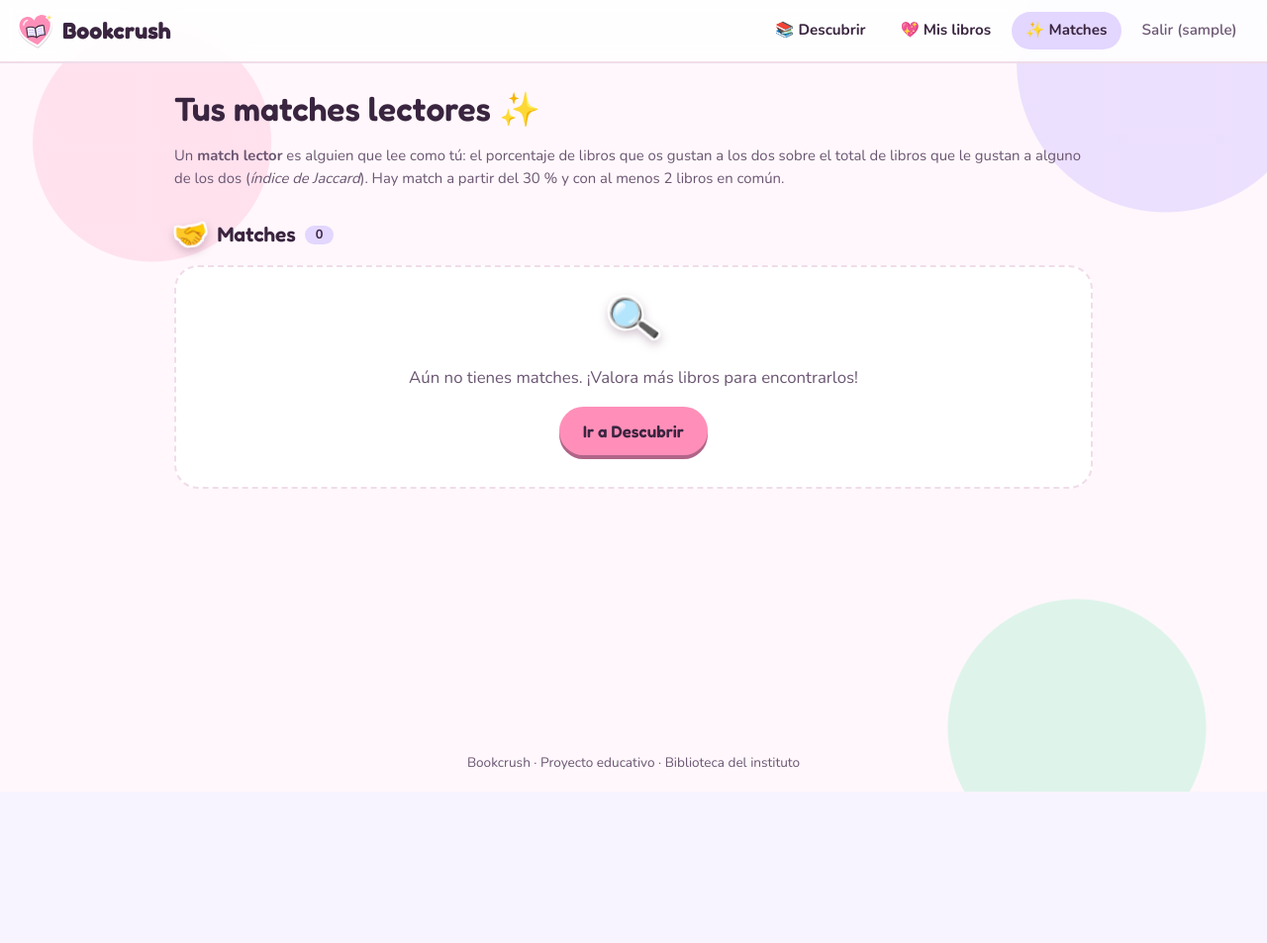
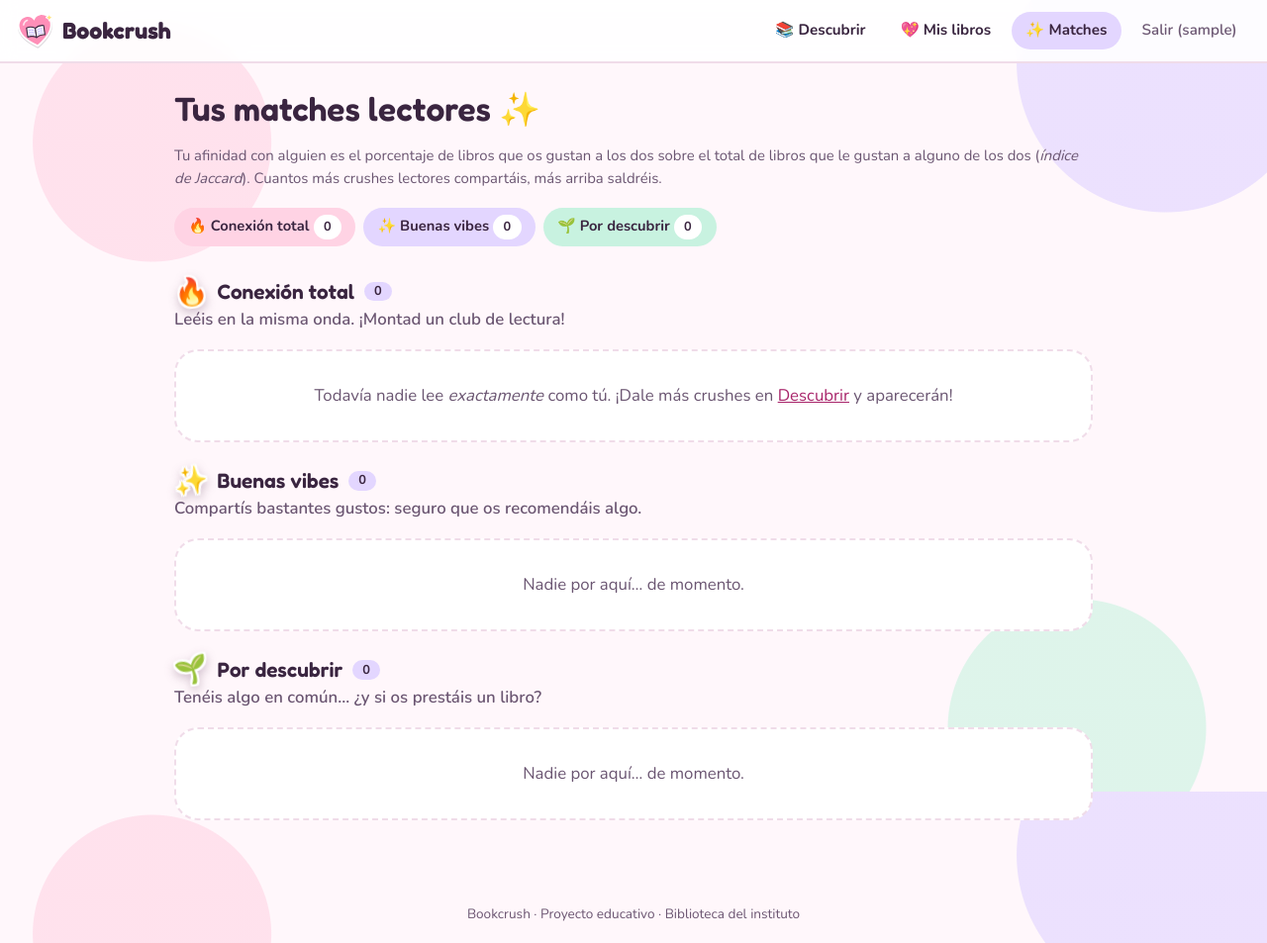
Before and after one commit to carlosgarvil/lectoafin, a Flask app: page /afinidades in a window 1280 px wide. Shown: the whole page at 99% size. Before the commit the page ends 800 px from the top, so only its background shows below. Run offline with Flask 3, Linux system fonts and the light colour scheme; the visitor is signed in with stand-in values (Sample User, id 1); data comes from the database, SQL or seed files in the repository; data that the repository does not hold is empty.

Commit message:
Implementar categorías de afinidad en la página de matches, añadiendo lógica para clasificar usuarios y mejorar la interfaz. Se incluyen animaciones al mover libros entre listas en "Mis libros".

```diff
--- a/app/__init__.py
+++ b/app/__init__.py
@@ -44,6 +44,10 @@ def create_app():
         # Parámetros del algoritmo de afinidad (ver app/matching.py)
         UMBRAL_AFINIDAD=0.30,   # afinidad mínima (0..1) para considerar que hay "conexión"
         MIN_LIBROS_COMUNES=2,   # nº mínimo de libros que gustan a ambos
+        # Categorías de la página "Matches" del alumnado (ver main.afinidades)
+        AFINIDAD_ALTA=0.40,     # 🔥 Conexión total   (y al menos MIN_LIBROS_COMUNES)
+        AFINIDAD_MEDIA=0.20,    # ✨ Buenas vibes     (y al menos MIN_LIBROS_COMUNES)
+                                # 🌱 Por descubrir   -> al menos 1 libro en común
         # Si se define, el alumnado necesita este código para registrarse
         CODIGO_REGISTRO=os.environ.get("CODIGO_REGISTRO", ""),
         # False: el alias SOLO puede salir del generador (listas_alias/). True: alias libre.
--- a/app/main.py
+++ b/app/main.py
@@ -6,7 +6,7 @@ Hay dos tipos de rutas:
 
 Así se ve claramente la separación FRONT (navegador) / BACK (servidor).
 """
-from flask import Blueprint, abort, jsonify, redirect, render_template, request, url_for
+from flask import Blueprint, abort, current_app, jsonify, redirect, render_template, request, url_for
 from flask_login import current_user, login_required
 
 from .extensions import db
@@ -109,7 +109,28 @@ def afinidades():
         abort(404)
     resultados = calcular_afinidades(current_user)
     libros = {l.id: l for l in Libro.query.all()}
-    return render_template("afinidades.html",
-                           conexiones=[r for r in resultados if r["es_conexion"]],
-                           resto=[r for r in resultados if not r["es_conexion"]],
-                           libros=libros)
+
+    # Repartimos a los compañeros en 3 categorías según la afinidad (ya vienen ordenados)
+    cfg = current_app.config
+    categorias = [
+        {"clave": "alta", "icono": "🔥", "titulo": "Conexión total",
+         "lema": "Leéis en la misma onda. ¡Montad un club de lectura!", "personas": []},
+        {"clave": "media", "icono": "✨", "titulo": "Buenas vibes",
+         "lema": "Compartís bastantes gustos: seguro que os recomendáis algo.", "personas": []},
+        {"clave": "baja", "icono": "🌱", "titulo": "Por descubrir",
+         "lema": "Tenéis algo en común… ¿y si os prestáis un libro?", "personas": []},
+    ]
+    sin_comunes = []
+    for r in resultados:
+        suficientes = len(r["comunes"]) >= cfg["MIN_LIBROS_COMUNES"]
+        if suficientes and r["afinidad"] >= cfg["AFINIDAD_ALTA"]:
+            categorias[0]["personas"].append(r)
+        elif suficientes and r["afinidad"] >= cfg["AFINIDAD_MEDIA"]:
+            categorias[1]["personas"].append(r)
+        elif r["comunes"]:
+            categorias[2]["personas"].append(r)
+        else:
+            sin_comunes.append(r)
+
+    return render_template("afinidades.html", categorias=categorias,
+                           sin_comunes=sin_comunes, libros=libros)
--- a/app/static/style.css
+++ b/app/static/style.css
@@ -318,6 +318,7 @@ input:focus, textarea:focus, select:focus { outline: none; border-color: var(--r
   position: fixed; pointer-events: none; z-index: 50; font-size: 1.6rem;
   animation: subir 900ms ease-out forwards;
 }
+.corazoncito.grande { font-size: 2.8rem; animation-duration: 1.1s; }
 @keyframes subir {
   from { transform: translate(0, 0) scale(.6); opacity: 1; }
   to   { transform: translate(var(--dx), -140px) scale(1.2); opacity: 0; }
@@ -331,15 +332,62 @@ input:focus, textarea:focus, select:focus { outline: none; border-color: var(--r
 }
 .mini > div { display: flex; flex-direction: column; gap: .25rem; align-items: flex-start; min-width: 0; }
 .mini small { color: var(--suave); }
+
+/* Mis libros: animaciones al mover un libro de lista (las lanza mis_libros.js) */
+.mini { transition: box-shadow .3s; }
+.sale-roto { animation: romper .65s ease-in forwards; pointer-events: none; }
+@keyframes romper {
+  0%   { transform: none; }
+  12%  { transform: translateX(-7px) rotate(-2deg); }
+  24%  { transform: translateX(7px) rotate(2deg); }
+  36%  { transform: translateX(-5px) rotate(-1deg); filter: grayscale(.4); }
+  48%  { transform: translateX(0) rotate(0); filter: grayscale(1); opacity: 1; }
+  100% { transform: translateY(40px) rotate(6deg) scale(.9); filter: grayscale(1); opacity: 0; }
+}
+.sale-flechazo { animation: flechazo .65s cubic-bezier(.3, -.4, .6, 1) forwards; pointer-events: none; }
+@keyframes flechazo {
+  0%   { transform: none; }
+  30%  { transform: translateY(6px) scale(.97); }
+  60%  { transform: translateY(-22px) scale(1.04); box-shadow: 0 0 0 4px var(--rosa-fuerte), var(--sombra); opacity: 1; }
+  100% { transform: translateY(-60px) scale(.9); opacity: 0; }
+}
+.llega { animation: llegar 1.4s ease-out; }
+@keyframes llegar {
+  0%   { transform: scale(.85); opacity: 0; }
+  25%  { transform: scale(1.05); opacity: 1; box-shadow: 0 0 0 5px var(--rosa-fuerte), var(--sombra); }
+  45%  { transform: scale(.98); }
+  60%  { transform: scale(1); box-shadow: 0 0 0 5px var(--rosa-fuerte), var(--sombra); }
+  100% { box-shadow: var(--sombra-suave); }
+}
 .titulo-seccion { display: flex; align-items: center; gap: .6rem; }
 .titulo-seccion .sticker { font-size: 1.7rem; }
 
 .lista-afinidad { list-style: none; padding: 0; display: grid; gap: 1rem; }
-.conexion { position: relative; }
-.conexion:nth-child(4n+1) { background: color-mix(in srgb, var(--rosa) 45%, var(--superficie)); }
-.conexion:nth-child(4n+2) { background: color-mix(in srgb, var(--menta) 45%, var(--superficie)); }
-.conexion:nth-child(4n+3) { background: color-mix(in srgb, var(--lila) 45%, var(--superficie)); }
-.conexion:nth-child(4n+4) { background: color-mix(in srgb, var(--melocoton) 45%, var(--superficie)); }
+.conexion { position: relative; background: color-mix(in srgb, var(--color-cat) 45%, var(--superficie)); }
+
+/* Categorías de matches: cada una con su color */
+.categoria-alta  { --color-cat: var(--rosa); }
+.categoria-media { --color-cat: var(--lila); }
+.categoria-baja  { --color-cat: var(--menta); }
+.categoria { margin-top: 1.6rem; }
+.conexion p { margin: .5rem 0 0; }
+.categoria h2 { margin: 0 0 .1rem; }
+.lema-categoria { margin: 0 0 1rem; color: var(--suave); font-weight: 600; }
+.categoria-alta .conexion { border-color: var(--rosa-fuerte); }
+.categoria-baja .lista-afinidad { grid-template-columns: repeat(auto-fill, minmax(240px, 1fr)); }
+.categoria-baja .conexion { padding: .9rem 1.1rem; }
+.categoria-baja .porcentaje { font-size: 1.25rem; }
+
+.saltos-categorias { display: flex; gap: .5rem; overflow-x: auto; padding: .2rem 0 .4rem; scrollbar-width: none; }
+.salto {
+  white-space: nowrap; text-decoration: none; color: var(--texto); font-weight: 700; font-size: .92rem;
+  padding: .45rem .9rem; border-radius: 999px; background: var(--color-cat);
+}
+.salto .pildora { background: var(--superficie); }
+.salto-alta { --color-cat: var(--rosa); }
+.salto-media { --color-cat: var(--lila); }
+.salto-baja { --color-cat: var(--menta); }
+html { scroll-behavior: smooth; scroll-padding-top: 6rem; }
 .cabecera-afinidad { display: flex; align-items: baseline; gap: .6rem; flex-wrap: wrap; }
 .cabecera-afinidad strong { font-family: var(--fuente-titulos); font-size: 1.25rem; font-weight: 600; }
 .cabecera-afinidad small { color: var(--suave); }
--- a/app/templates/afinidades.html
+++ b/app/templates/afinidades.html
@@ -3,41 +3,58 @@
 {% block contenido %}
 <h1>Tus matches lectores ✨</h1>
 <p class="nota">
-  Un <strong>match lector</strong> es alguien que lee como tú: el porcentaje de libros que os
-  gustan a los dos sobre el total de libros que le gustan a alguno de los dos
-  (<em>índice de Jaccard</em>). Hay match a partir del
-  {{ (config.UMBRAL_AFINIDAD * 100)|round|int }} % y con al menos {{ config.MIN_LIBROS_COMUNES }} libros en común.
+  Tu afinidad con alguien es el porcentaje de libros que os gustan a los dos sobre el total de
+  libros que le gustan a alguno de los dos (<em>índice de Jaccard</em>). Cuantos más crushes
+  lectores compartáis, más arriba saldréis.
 </p>
 
-<h2 class="titulo-seccion"><span class="sticker" aria-hidden="true">🤝</span> Matches <span class="pildora">{{ conexiones|length }}</span></h2>
-{% if conexiones %}
-  <ul class="lista-afinidad" id="matches" data-total="{{ conexiones|length }}">
-    {% for r in conexiones %}
+{# Saltos rápidos a cada categoría #}
+<nav class="saltos-categorias" aria-label="Categorías">
+  {% for cat in categorias %}
+    <a href="#cat-{{ cat.clave }}" class="salto salto-{{ cat.clave }}">{{ cat.icono }} {{ cat.titulo }}
+      <span class="pildora">{{ cat.personas|length }}</span></a>
+  {% endfor %}
+</nav>
+
+<div id="matches" data-total="{{ categorias[0].personas|length + categorias[1].personas|length }}">
+{% for cat in categorias %}
+  <section class="categoria categoria-{{ cat.clave }}" id="cat-{{ cat.clave }}">
+    <h2 class="titulo-seccion">
+      <span class="sticker" aria-hidden="true">{{ cat.icono }}</span> {{ cat.titulo }}
+      <span class="pildora">{{ cat.personas|length }}</span>
+    </h2>
+    <p class="lema-categoria">{{ cat.lema }}</p>
+
+    {% if cat.personas %}
+      <ul class="lista-afinidad">
+        {% for r in cat.personas %}
           <li class="tarjeta conexion">
             <div class="cabecera-afinidad">
               <strong>{{ r.usuario.alias }}</strong> <small>{{ r.usuario.grupo }}</small>
               <span class="porcentaje">{{ (r.afinidad * 100)|round|int }} %</span>
             </div>
             <div class="barra-afinidad"><span style="width: {{ (r.afinidad * 100)|round|int }}%"></span></div>
-        <p>Os gustan: {% for id in r.comunes %}<em>{{ libros[id].titulo }}</em>{{ ", " if not loop.last }}{% endfor %}</p>
+            {% set verbo = "flipa" if cat.clave == "alta" else "gusta" %}
+            <p>Os {{ verbo }}{{ "n" if r.comunes|length > 1 }}:
+              {% for id in r.comunes %}<em>{{ libros[id].titulo }}</em>{{ ", " if not loop.last }}{% endfor %}</p>
           </li>
         {% endfor %}
       </ul>
+    {% elif cat.clave == "alta" %}
+      <p class="estado-vacio">Todavía nadie lee <em>exactamente</em> como tú. ¡Dale más crushes en
+        <a href="{{ url_for('main.descubrir') }}">Descubrir</a> y aparecerán!</p>
     {% else %}
-  <div class="estado-vacio">
-    <div class="sticker" aria-hidden="true">🔍</div>
-    <p>Aún no tienes matches. ¡Valora más libros para encontrarlos!</p>
-    <a class="boton" href="{{ url_for('main.descubrir') }}">Ir a Descubrir</a>
+      <p class="estado-vacio">Nadie por aquí… de momento.</p>
+    {% endif %}
+  </section>
+{% endfor %}
 </div>
-{% endif %}
 
-{% if resto %}
+{% if sin_comunes %}
   <details>
-    <summary>Ver afinidad con el resto ({{ resto|length }})</summary>
+    <summary>Sin libros en común todavía ({{ sin_comunes|length }})</summary>
     <ul class="lista-simple">
-      {% for r in resto %}
-        <li>{{ r.usuario.alias }} · {{ (r.afinidad * 100)|round|int }} % · {{ r.comunes|length }} en común</li>
-      {% endfor %}
+      {% for r in sin_comunes %}<li>{{ r.usuario.alias }} <small class="nota">{{ r.usuario.grupo }}</small></li>{% endfor %}
     </ul>
   </details>
 {% endif %}
```
Also changed, not shown: app/static/mis_libros.js (added, +58 -0 lines), app/templates/mis_libros.html (+10 -5 lines). Lines whose indentation alone changed are shown as unchanged.
